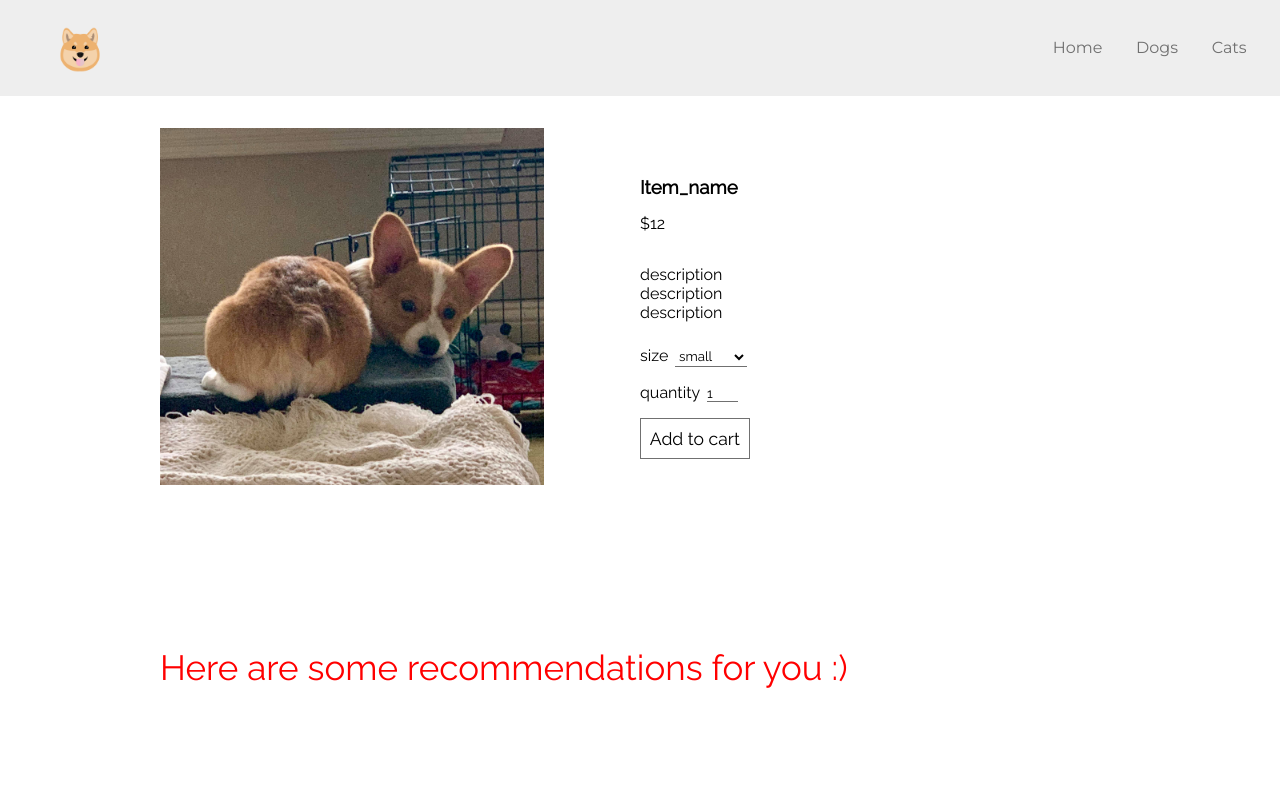
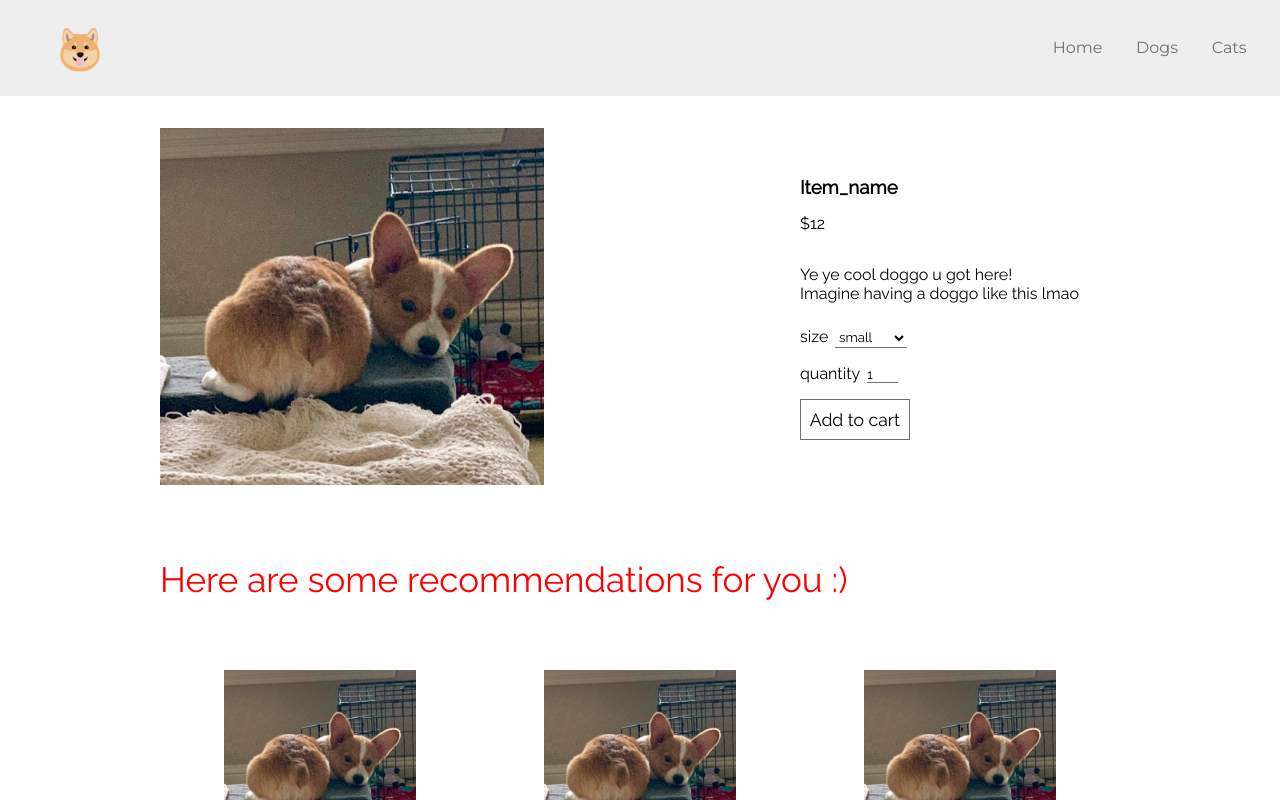
Before and after one commit to shymii/shop, a Vue app in the folder shop/: page /product in a window 1280 px wide. Shown: the top 800 px of the page. Built offline with nearby package versions, Linux system fonts and the light colour scheme.

Commit message:
some changes to product

```diff
--- a/shop/src/views/Product.vue
+++ b/shop/src/views/Product.vue
@@ -7,9 +7,8 @@
             <div class="main-item-details">
                 <h3 class="main-item-name">Item_name</h3>
                 <p class="main-item-price">$12</p>
-                <p class="main-item-desc">description<br>
-                description<br>
-                description</p>
+                <p class="main-item-desc">Ye ye cool doggo u got here!<br>
+                Imagine having a doggo like this lmao</p>
                 <div class="item-shopping">
                     <div class="size">
                         <label for="size-sel">size</label>
@@ -104,6 +103,7 @@ export default {
         }
         .main-item-details{
             padding: 3em 0;
+            padding-left: 10em;
             flex-basis: 50%;
             h3, p, label, input, button, option, select{
                 font-family: 'Raleway', sans-serif;
@@ -151,7 +151,7 @@ export default {
         }
     }
     .recommendations-para{
-		margin: 4em 0;
+		margin: 2em 0;
 		font-size: 35px;
 		color: #FF0000;
 		font-family: 'Raleway', sans-serif;
```
